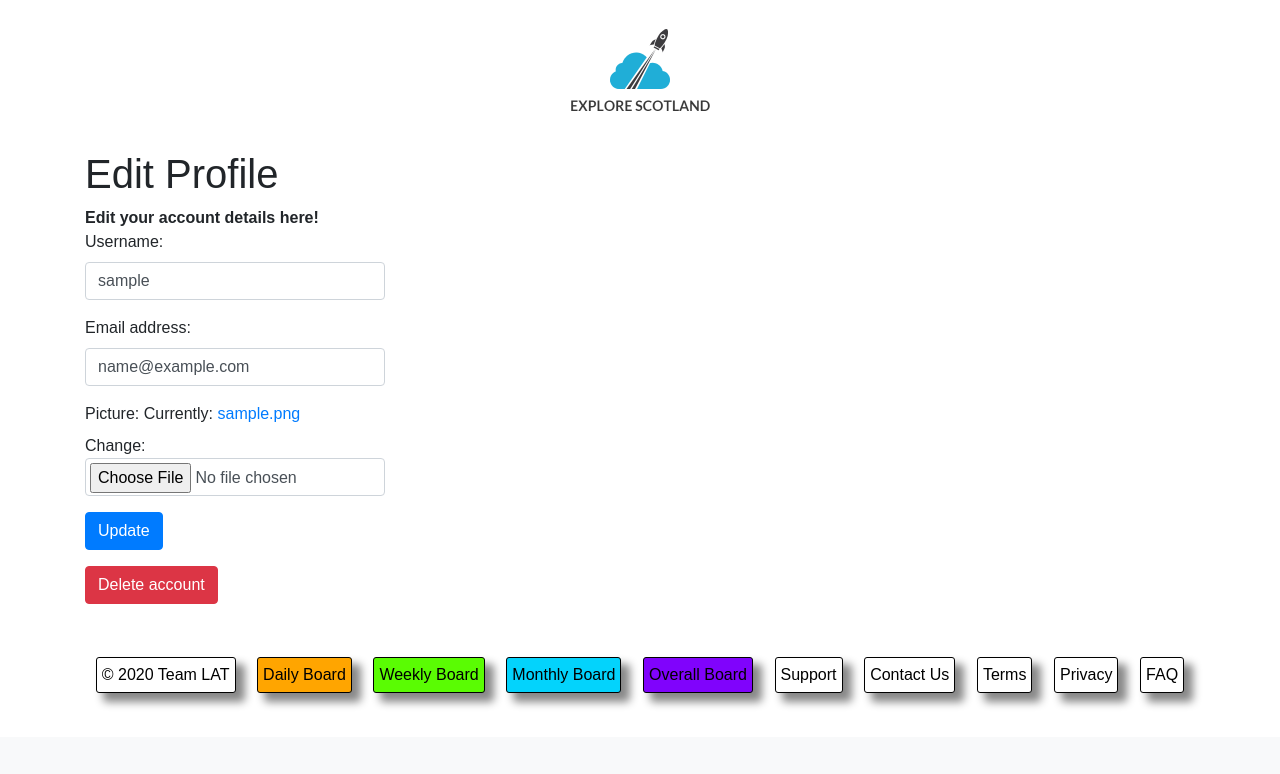
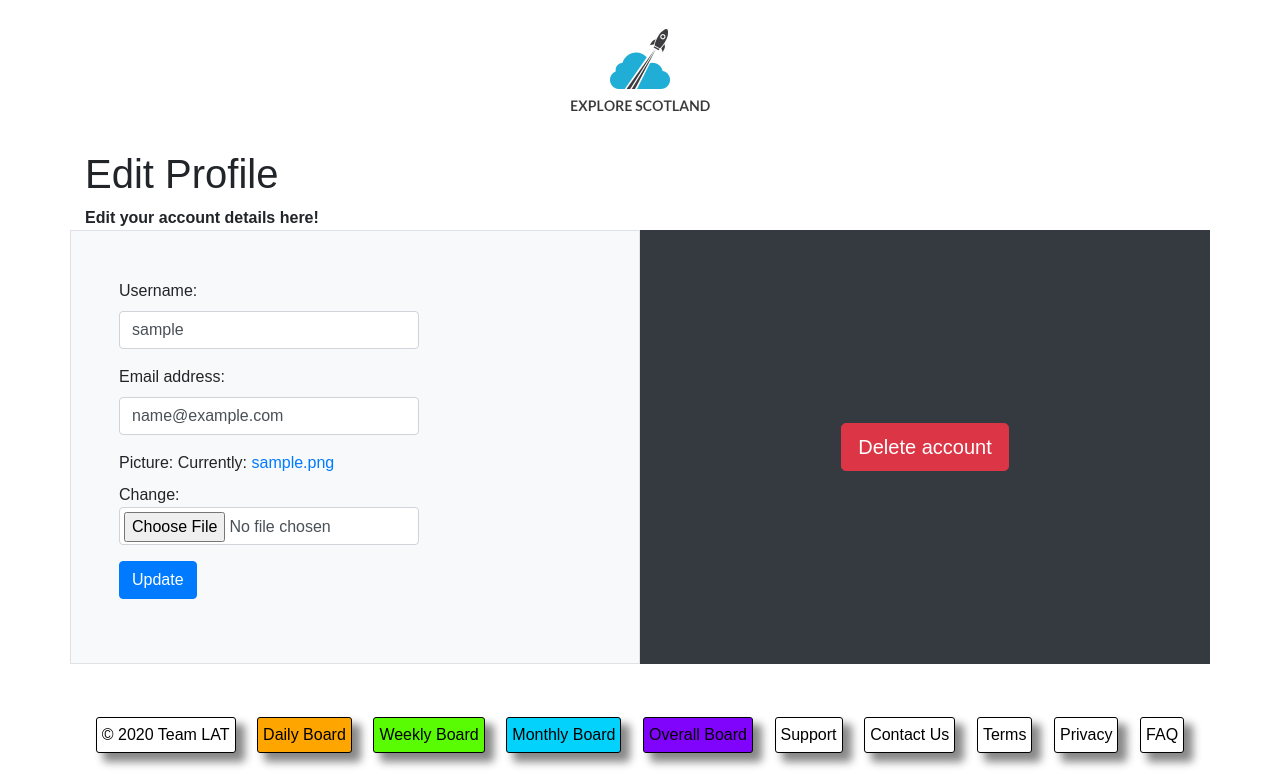
Before and after one commit to classic-arnold/explore-scotland, a Django app: page /edit-profile/ in a window 1280 px wide. Shown: the part 63-837 px from the top of the page. Before the commit the page ends 769 px from the top, so only its background shows below. Run offline with Django 3.2, Linux system fonts and the light colour scheme; a user stored in the database is signed in; tables that the repository leaves empty hold one stand-in row (values such as "Sample post"); grey boxes marked "Sample" are stand-in pictures; some libraries are stand-ins or nearby versions.

Commit message:
overhaul

```diff
--- a/explore_scotland_app/templates/explore_scotland_app/edit-photo.html
+++ b/explore_scotland_app/templates/explore_scotland_app/edit-photo.html
@@ -6,12 +6,11 @@
 {% block body_block %}
 	<h1>Edit Photo</h1>
 	<strong>Edit your photo here!</strong> <br/>
+	<div class="border bg-light p-5">
 		<div class="">
-		<div class="border bg-light p-5">
-			<div class="d-flex justify-content-center">
 			<img class="" width="300px" height="auto" src={{photo.picture.url}}>
 		</div>
-			<div class="mt-3 d-flex justify-content-center">
+		<div class="mt-3">
 			<form id="photo_form" method="post" action="{% url 'explore_scotland_app:edit_photo' photo.pk %}" enctype="multipart/form-data">
 				{% csrf_token %}
 				<!-- Display each form -->
@@ -21,5 +20,4 @@
 			</form>
 		</div>
 	</div>
-	</div>
 {% endblock %}
--- a/explore_scotland_app/templates/explore_scotland_app/edit-profile.html
+++ b/explore_scotland_app/templates/explore_scotland_app/edit-profile.html
@@ -5,11 +5,9 @@
 
 {% block body_block %}
 	<h1>Edit Profile</h1>
-	{% if changed %}
-	<strong>Update successful</strong>
-	<a href="{% url 'explore_scotland_app:index' %}">Return to the homepage.</a><br/>
-	{% else %}
 	<strong>Edit your account details here!</strong> <br/>
+	<div class="row">
+		<div class="col-md-6 border bg-light p-5">
 			<form id="user_form" method="post" action="{% url 'explore_scotland_app:edit_profile' %}" enctype="multipart/form-data">
 				{% csrf_token %}
 				<!-- Display each form -->
@@ -18,6 +16,9 @@
 				<!-- Provide a button to click to submit the form. -->
 				<input type="submit" name="submit" value="Update" />
 			</form>
-	<a href="{% url 'explore_scotland_app:delete_user' %}" class="btn btn-danger">Delete account</a>
-	{% endif %}
+		</div>
+		<div class="col-md-6 d-flex align-items-center justify-content-center bg-dark">
+			<a href="{% url 'explore_scotland_app:delete_user' %}" class="btn btn-danger btn-lg">Delete account</a>
+		</div>
+	</div>
 {% endblock %}
--- a/explore_scotland_app/templates/explore_scotland_app/upload-photo.html
+++ b/explore_scotland_app/templates/explore_scotland_app/upload-photo.html
@@ -6,6 +6,7 @@
 {% block body_block %}
 	<h1>Upload Photo</h1>
 	<strong>Upload your photos here!</strong> <br/>
+	<div class="border bg-light p-5">
 		<form id="photo_form" method="post" action="{% url 'explore_scotland_app:upload_photo' %}" enctype="multipart/form-data">
 			{% csrf_token %}
 			<!-- Display each form -->
@@ -13,4 +14,5 @@
 			<!-- Provide a button to click to submit the form. -->
 			<input type="submit" name="submit" value="Upload" />
 		</form>
+	</div>
 {% endblock %}
--- a/explore_scotland_app/views.py
+++ b/explore_scotland_app/views.py
@@ -151,10 +151,8 @@ def edit_profile(request):
 
 			# Update our variable to indicate that the template
 			# registration was successful.
-			ctx = {
-				'changed': True,
-			}
-			return render(request, 'explore_scotland_app/edit-profile.html', ctx)
+			messages.info('Update successful.')
+			return redirect(reverse('explore_scotland_app:index'))
 
 	user_form = UserFormWithoutPassword(instance = request.user)
 	profile_form = UserProfileForm(instance = request.user.profile)
```
Lines whose indentation alone changed are shown as unchanged.
